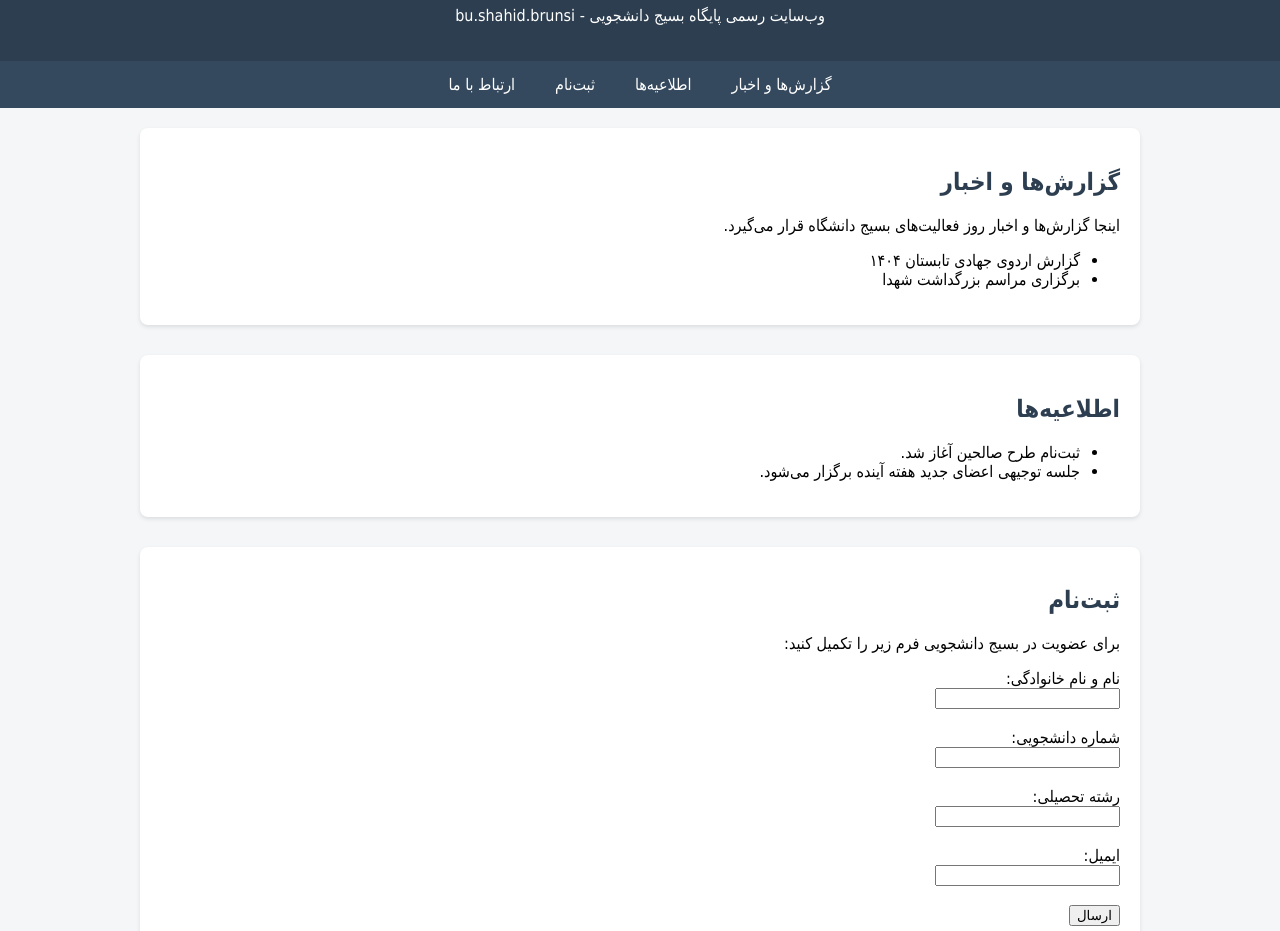
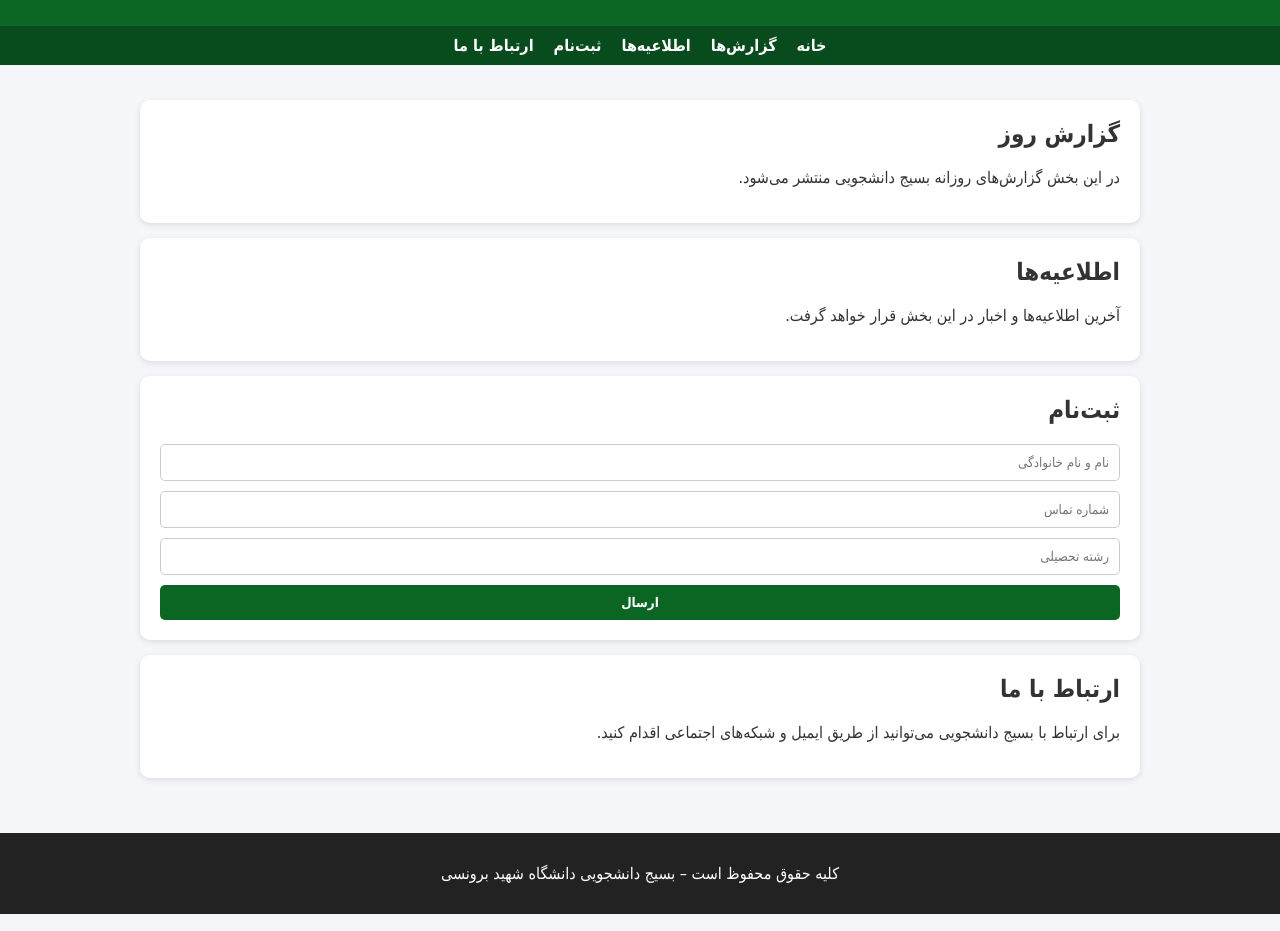
Before and after one commit to 6108361083/bu.shahid.brunsi, a plain HTML site: page index.html in a window 1280 px wide. Shown: the part 95-1026 px from the top of the page. Drawn offline with Linux system fonts and the light colour scheme.

Commit message:
Add files via upload

```diff
--- a/index.html
+++ b/index.html
@@ -3,123 +3,118 @@
 <head>
   <meta charset="UTF-8">
   <meta name="viewport" content="width=device-width, initial-scale=1.0">
-  <title>بسیج دانشگاه - bu.shahid.brunsi</title>
+  <title>بسیج دانشجویی دانشگاه شهید برونسی</title>
   <style>
     body {
-      font-family: tahoma, sans-serif;
+      font-family: Tahoma, sans-serif;
       margin: 0;
       padding: 0;
-      background: #f4f6f7;
       direction: rtl;
+      background: #f4f6f9;
+      color: #333;
     }
     header {
-      background: #2c3e50;
+      background: #0b6623;
       color: white;
       padding: 20px;
       text-align: center;
     }
     nav {
-      background: #34495e;
+      background: #084c1e;
       display: flex;
       justify-content: center;
-      flex-wrap: wrap;
+      gap: 20px;
+      padding: 10px;
     }
     nav a {
       color: white;
       text-decoration: none;
-      padding: 14px 20px;
-      display: block;
+      font-weight: bold;
     }
     nav a:hover {
-      background: #2c3e50;
+      text-decoration: underline;
     }
-    .container {
+    main {
+      padding: 20px;
       max-width: 1000px;
       margin: auto;
+    }
+    .card {
+      background: white;
+      margin: 15px 0;
       padding: 20px;
+      border-radius: 10px;
+      box-shadow: 0 2px 6px rgba(0,0,0,0.1);
     }
-    section {
-      margin-bottom: 30px;
-      background: white;
-      padding: 20px;
-      border-radius: 8px;
-      box-shadow: 0 2px 4px rgba(0,0,0,0.1);
+    .card h2 {
+      margin-top: 0;
     }
-    h2 {
-      color: #2c3e50;
+    form {
+      display: flex;
+      flex-direction: column;
+      gap: 10px;
+    }
+    input, textarea, button {
+      padding: 10px;
+      border-radius: 5px;
+      border: 1px solid #ccc;
+      font-family: inherit;
+    }
+    button {
+      background: #0b6623;
+      color: white;
+      border: none;
+      cursor: pointer;
+      font-weight: bold;
+    }
+    button:hover {
+      background: #09531c;
     }
     footer {
       text-align: center;
+      background: #222;
+      color: white;
       padding: 15px;
-      background: #2c3e50;
-      color: white;
       margin-top: 20px;
     }
   </style>
 </head>
 <body>
-
   <header>
-    <h1>بسیج دانشگاه</h1>
-    <p>وب‌سایت رسمی پایگاه بسیج دانشجویی - bu.shahid.brunsi</p>
+    <h1>بسیج دانشجویی دانشگاه شهید برونسی</h1>
   </header>
-
   <nav>
-    <a href="#news">گزارش‌ها و اخبار</a>
-    <a href="#announcements">اطلاعیه‌ها</a>
+    <a href="#">خانه</a>
+    <a href="#">گزارش‌ها</a>
+    <a href="#">اطلاعیه‌ها</a>
     <a href="#signup">ثبت‌نام</a>
     <a href="#contact">ارتباط با ما</a>
   </nav>
-
-  <div class="container">
-    <section id="news">
-      <h2>گزارش‌ها و اخبار</h2>
-      <p>اینجا گزارش‌ها و اخبار روز فعالیت‌های بسیج دانشگاه قرار می‌گیرد.</p>
-      <ul>
-        <li>گزارش اردوی جهادی تابستان ۱۴۰۴</li>
-        <li>برگزاری مراسم بزرگداشت شهدا</li>
-      </ul>
-    </section>
-
-    <section id="announcements">
+  <main>
+    <div class="card">
+      <h2>گزارش روز</h2>
+      <p>در این بخش گزارش‌های روزانه بسیج دانشجویی منتشر می‌شود.</p>
+    </div>
+    <div class="card">
       <h2>اطلاعیه‌ها</h2>
-      <ul>
-        <li>ثبت‌نام طرح صالحین آغاز شد.</li>
-        <li>جلسه توجیهی اعضای جدید هفته آینده برگزار می‌شود.</li>
-      </ul>
-    </section>
-
-    <section id="signup">
+      <p>آخرین اطلاعیه‌ها و اخبار در این بخش قرار خواهد گرفت.</p>
+    </div>
+    <div class="card" id="signup">
       <h2>ثبت‌نام</h2>
-      <p>برای عضویت در بسیج دانشجویی فرم زیر را تکمیل کنید:</p>
       <form>
-        <label>نام و نام خانوادگی:</label><br>
-        <input type="text" name="fullname" required><br><br>
-
-        <label>شماره دانشجویی:</label><br>
-        <input type="text" name="studentid" required><br><br>
-
-        <label>رشته تحصیلی:</label><br>
-        <input type="text" name="major"><br><br>
-
-        <label>ایمیل:</label><br>
-        <input type="email" name="email"><br><br>
-
+        <input type="text" placeholder="نام و نام خانوادگی" required>
+        <input type="text" placeholder="شماره تماس" required>
+        <input type="text" placeholder="رشته تحصیلی">
         <button type="submit">ارسال</button>
       </form>
-    </section>
-
-    <section id="contact">
+    </div>
+    <div class="card" id="contact">
       <h2>ارتباط با ما</h2>
-      <p>ایمیل: example@email.com</p>
-      <p>شماره تماس: ۰۹۱۲۳۴۵۶۷۸۹</p>
-      <p>آدرس: دانشگاه شهید برونسی، پایگاه بسیج دانشجویی</p>
-    </section>
-  </div>
-
+      <p>برای ارتباط با بسیج دانشجویی می‌توانید از طریق ایمیل و شبکه‌های اجتماعی اقدام کنید.</p>
+    </div>
+  </main>
   <footer>
-    <p>© ۱۴۰۴ بسیج دانشجویی دانشگاه - bu.shahid.brunsi</p>
+    <p>کلیه حقوق محفوظ است – بسیج دانشجویی دانشگاه شهید برونسی</p>
   </footer>
-
 </body>
 </html>
```
